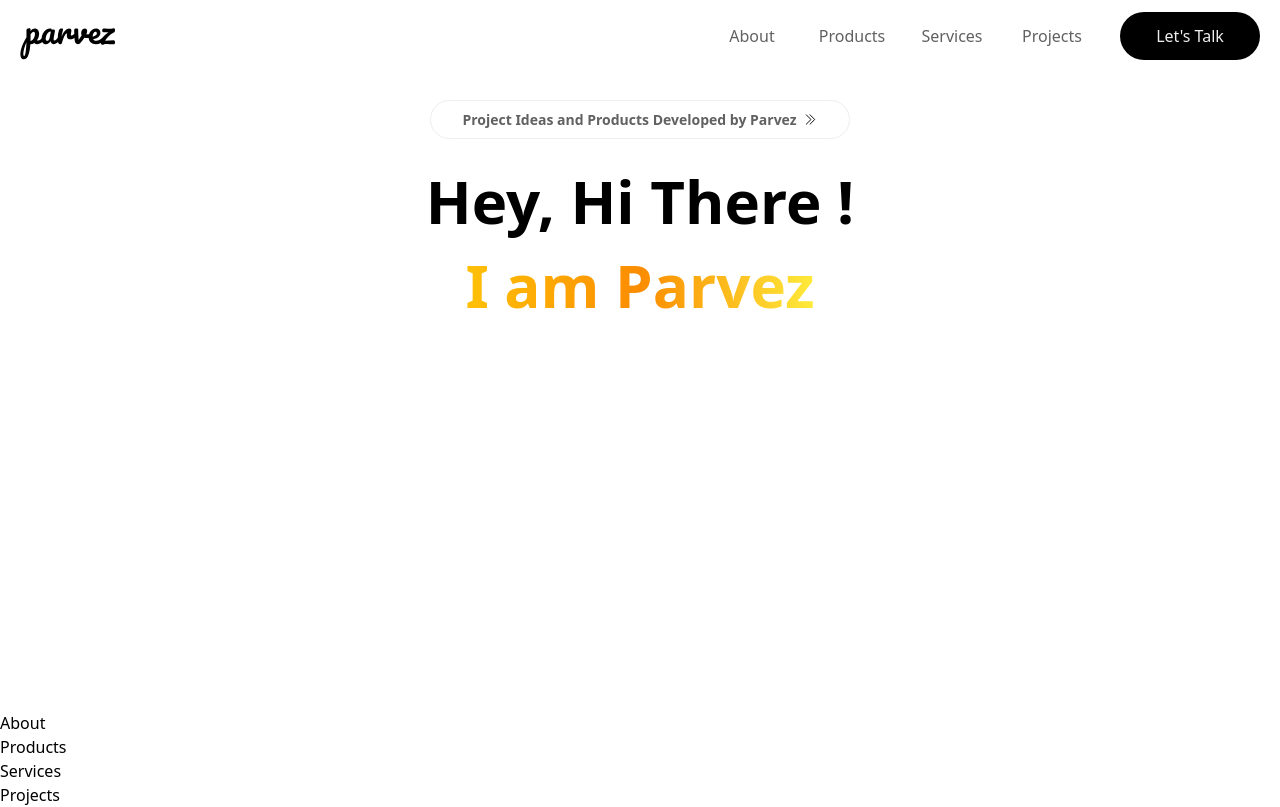
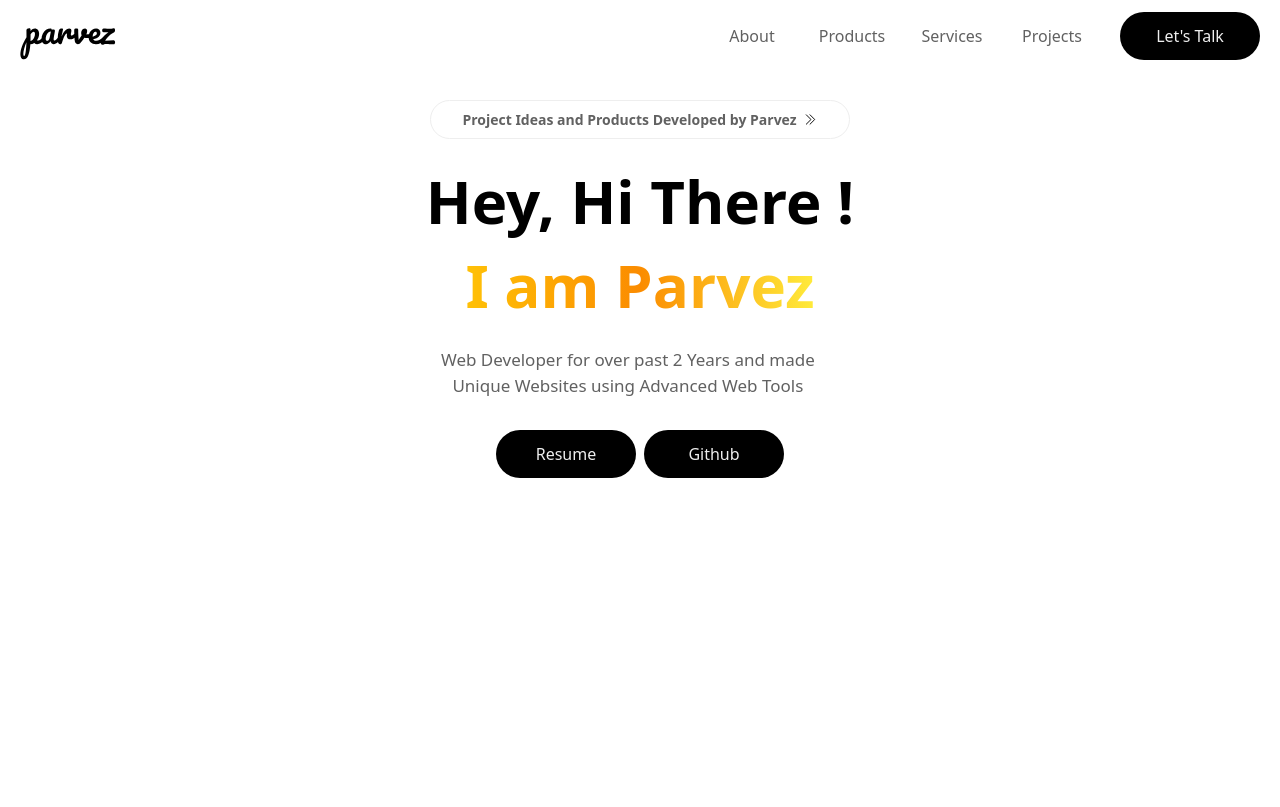
Before and after one commit to Mohamed-Parvez/parvez, a Next.js app: page / in a window 1280 px wide. Shown: the top 807 px of the page. Built offline with nearby package versions, Linux system fonts and the light colour scheme.

Commit message:
Add resume and Github buttons

```diff
--- a/components/sections/Hero.tsx
+++ b/components/sections/Hero.tsx
@@ -1,5 +1,6 @@
 import Image from "next/image";
 import React from "react";
+import Button from "../ui/button";
 
 const Hero = () => {
   return (
@@ -10,10 +11,9 @@ const Hero = () => {
         rounded-full border border-Grey px-5 py-2 transition-colors duration-300 ease-in-out
       hover:border-Light_Black hover:border-opacity-20 hover:bg-Grey hover:bg-opacity-30 lg:w-[420px]"
       >
-        <p className="text-center font-Sans text-[14px] font-semibold text-Grey_700">
+        <p className="text-center font-Sans text-[14px] font-bold text-Grey_700">
           Project Ideas and Products Developed by Parvez
         </p>
-
         <Image
           src={"/assets/icons/arrow.svg"}
           alt="arrow"
@@ -21,6 +21,7 @@ const Hero = () => {
           width={15}
         />
       </div>
+
       <div className="mt-5 flex-col items-center justify-center">
         <h1
           className="gap-2 text-center font-Sans text-4xl font-extrabold
@@ -29,6 +30,21 @@ const Hero = () => {
           Hey, Hi There ! <br />
           <span className="primary-gradient">I am Parvez</span>
         </h1>
+
+        <div className="m-3 h-auto w-auto max-w-[380px] md:w-[400px] lg:w-[500px]">
+          <h2
+            className="mt-5 text-center font-Sans text-[15px] font-medium
+           text-Grey_700 md:text-[16px] lg:text-[17px]"
+          >
+            Web Developer for over past 2 Years and made Unique Websites using
+            Advanced Web Tools
+          </h2>
+        </div>
+      </div>
+
+      <div className="flex-center mt-5 gap-2">
+        <Button label="Resume" variant={"btn"} type={"button"} href="" />
+        <Button label="Github" variant={"btn"} type={"button"} href="" />
       </div>
     </div>
   );
```
